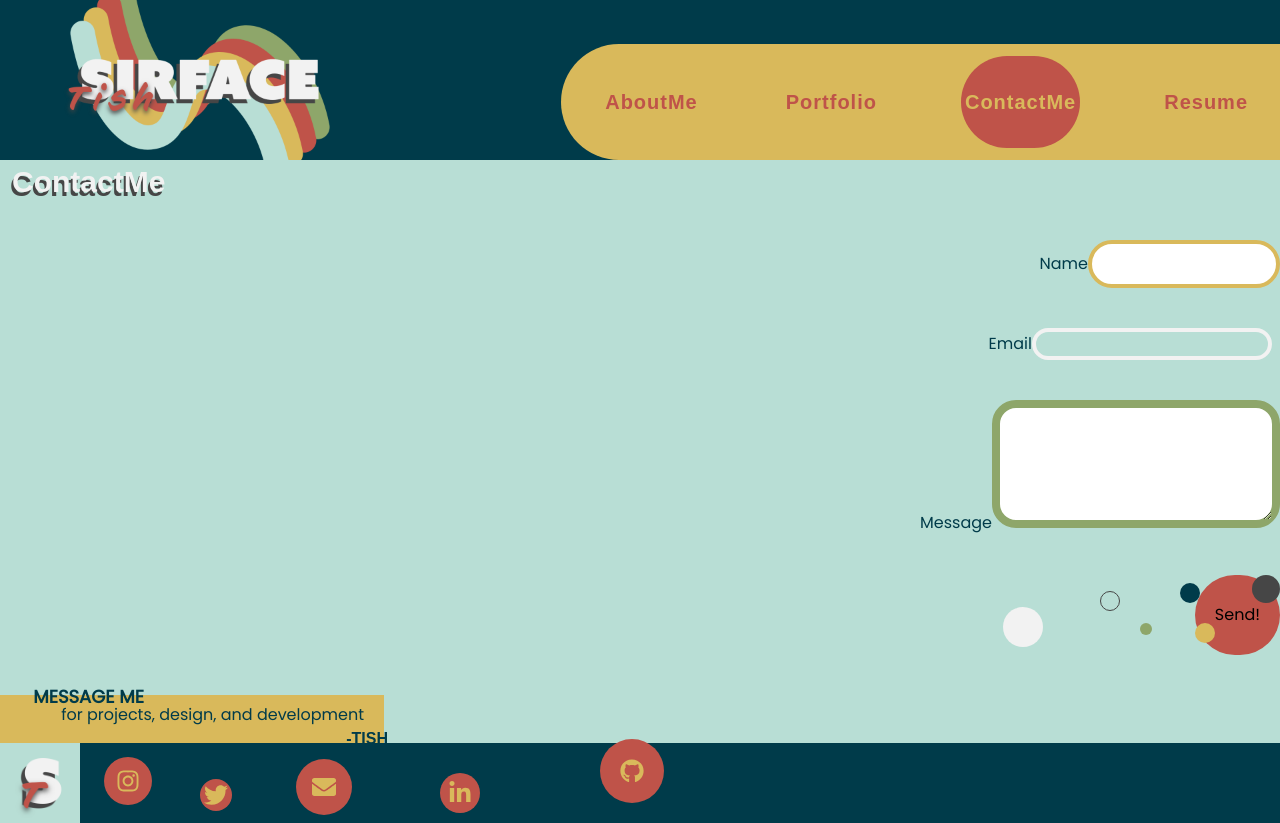
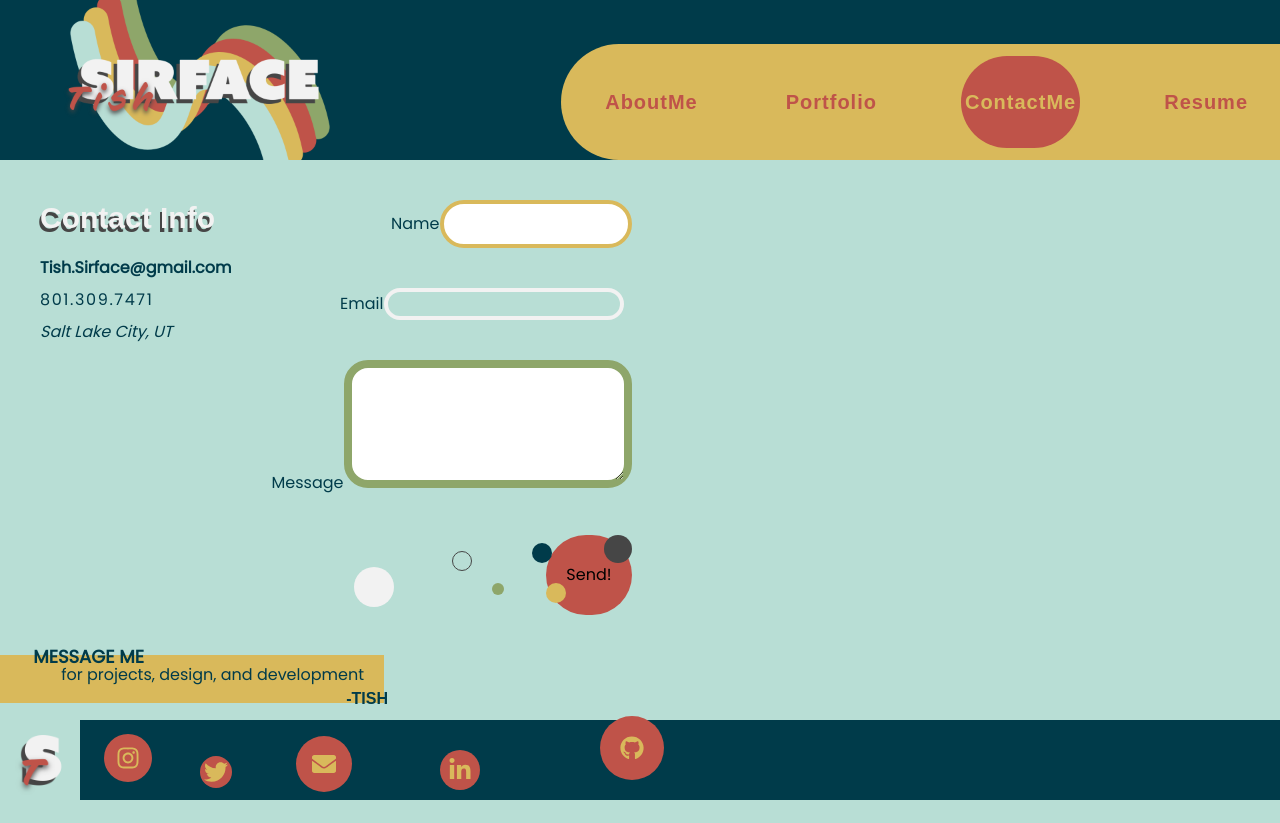
Before and after one commit to ThisTish/Portfolio_of_Tish, a React (Vite) app: page /contact in a window 1280 px wide. After the commit the page ends 800 px from the top, so only its background shows below. Built offline with nearby package versions, Linux system fonts and the light colour scheme; a web font is replaced by a local one.

Commit message:
contact me, work

```diff
--- a/src/pages/AboutMe.jsx
+++ b/src/pages/AboutMe.jsx
@@ -4,7 +4,7 @@ const AboutMe = () => {
 
 	return (
 		<div className="flex flex-col mb-5">
-			{/* <h2 className="text-highlight text-3xl font-bold [text-shadow:_-2px_4px_0_var(--shadow)]  mx-3 md:mx-10 md:text-end md:my-20"></h2> */}
+			<h2 className="text-highlight text-3xl font-bold [text-shadow:_-2px_4px_0_var(--shadow)] hidden md:block mx-3 my-1 lg:m-16 lg:text-end md:text-5xl lg:text-7xl">About Me</h2>
 			<div className="flex flex-col-reverse sm:flex-row md:mt-14 md:items-center">
 				{/* about me */}
 				<div className="container border-green border-8 space-y-3 px-3 pb-14 -mt-10 mx-auto rounded-br-3xl rounded-bl-3xl border-t-0 bg-highlight max-w-96 md:border-t-8 md:rounded-3xl ">
--- a/src/pages/ContactMe.jsx
+++ b/src/pages/ContactMe.jsx
@@ -6,10 +6,31 @@ const ContactMe = () => {
 
 
 	return (
-		<div >
-			<h2 className="text-highlight text-3xl font-bold [text-shadow:_-2px_4px_0_var(--shadow)] mx-3 my-1">ContactMe</h2>
+		<div className="flex flex-col">
+			<div className="flex flex-col md:flex-row">
+				<div className="flex flex-col md:flex-row">
+					<div className=" flex-col p-10 hidden md:flex">
+						<h2 className="text-highlight text-3xl font-bold [text-shadow:_-2px_4px_0_var(--shadow)] mx-3 my-1 md:hidden">Contact Me</h2>
+						<h2 className="text-highlight text-3xl font-bold [text-shadow:_-2px_4px_0_var(--shadow)] hidden mb-5 md:flex">Contact Info</h2>
+						<ul className="text-secondary space-y-2">
+							<li className="font-semibold">
+								Tish.Sirface@gmail.com
+							</li>
+							<li className="font-thin tracking-widest ">
+								801.309.7471
+							</li>
+							<li className="italic">
+								Salt Lake City, UT
+							</li>
+						</ul>
+					</div>
+				</div>
 
-			<ContactForm />
+				<div>
+					<ContactForm />
+				</div>
+			</div>
+
 			<div className="bg-yellow h-12 flex flex-col items-end max-w-sm text-secondary mr-3">
 				<p className="text-lg -mt-3 font-semibold mr-60">MESSAGE ME</p>
 				<p className="mr-5 -mt-2">for projects, design, and development</p>
--- a/src/pages/Portfolio.jsx
+++ b/src/pages/Portfolio.jsx
@@ -4,7 +4,7 @@ import projectList from '../projects.json'
 const Portfolio = () => {
 	return (
 		<section className='mb-5'>
-			<h2 className="text-highlight text-3xl font-bold [text-shadow:_-2px_4px_0_var(--shadow)] mx-3 my-1">Portfolio</h2>
+			<h2 className="text-highlight text-3xl font-bold [text-shadow:_-2px_4px_0_var(--shadow)] mx-3 my-1 md:text-5xl lg:text-7xl">Portfolio</h2>
 			<div className="space-y-32">
 				{ projectList.map((project) =>(
 					<ProjectCards key={project.id} project={project} />
```
